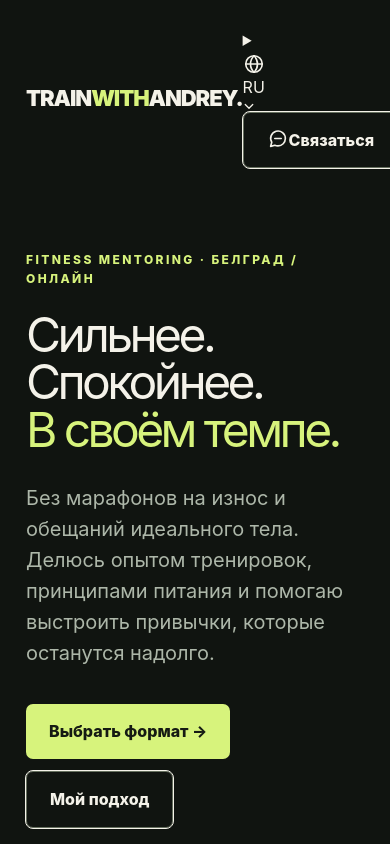
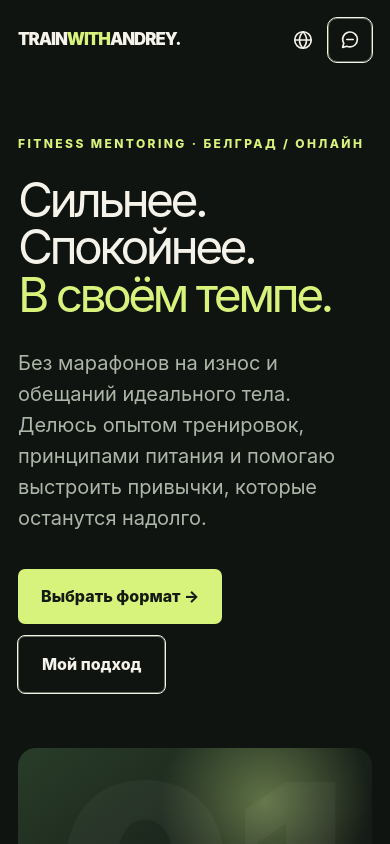
Before and after one commit to AndreyChursin/ac-fitness, a Next.js app: page / in a window 390 px wide. Shown: the top 844 px of the page. Built offline with nearby package versions, Linux system fonts and the light colour scheme; no server answers.

Commit message:
Fix mobile header overflow and style language dropdown

```diff
--- a/src/app/globals.css
+++ b/src/app/globals.css
@@ -6,3 +6,33 @@
 .locale-switch a{color:inherit;text-decoration:none;opacity:.55}
 .locale-switch a:hover{opacity:1}
 .locale-switch [aria-current="page"]{color:#b9f25d}
+
+/* Responsive header: keep all controls inside the viewport. */
+.site-header{display:flex;align-items:center;justify-content:space-between;gap:20px;min-width:0}
+.site-header .logo{flex:0 1 auto;min-width:0;white-space:nowrap}
+.site-nav{display:flex;gap:25px}
+.header-actions{display:flex;align-items:center;gap:12px;flex-shrink:0}
+.language-menu{position:relative;z-index:10}
+.language-menu summary{display:flex;align-items:center;justify-content:center;gap:6px;cursor:pointer;list-style:none;padding:10px 8px;border-radius:8px;min-height:44px;min-width:44px}
+.language-menu summary::-webkit-details-marker{display:none}
+.language-menu summary:hover,.language-menu[open] summary{background:var(--card)}
+.language-current{font-size:12px;font-weight:800;letter-spacing:.04em}
+.language-chevron{opacity:.7}
+.language-options{position:absolute;right:0;top:calc(100% + 6px);min-width:145px;background:var(--card);border:1px solid #66705f;border-radius:10px;padding:6px;box-shadow:0 12px 30px #0006}
+.language-options a{display:block;padding:10px 12px;border-radius:6px;font-size:14px}
+.language-options a:hover,.language-options a[aria-current="page"]{background:#344032;color:var(--accent)}
+.header-contact{align-items:center;justify-content:center;gap:8px;white-space:nowrap}
+.header-contact svg{display:none}
+@media(max-width:980px){.site-nav{display:none}}
+@media(max-width:600px){
+  .wrap{padding-left:18px;padding-right:18px}
+  .site-header{gap:8px;padding:18px 0}
+  .site-header .logo{font-size:clamp(13px,4.3vw,20px);letter-spacing:-.06em}
+  .header-actions{gap:3px}
+  .language-menu summary{padding:8px 3px}
+  .language-current,.language-chevron{display:none}
+  .header-contact{width:44px;height:44px;min-width:44px;padding:0;border-radius:9px}
+  .header-contact svg{display:block}
+  .header-contact span{display:none}
+}
+@media(max-width:360px){.site-header .logo{font-size:13px}.header-actions{gap:0}}
```
